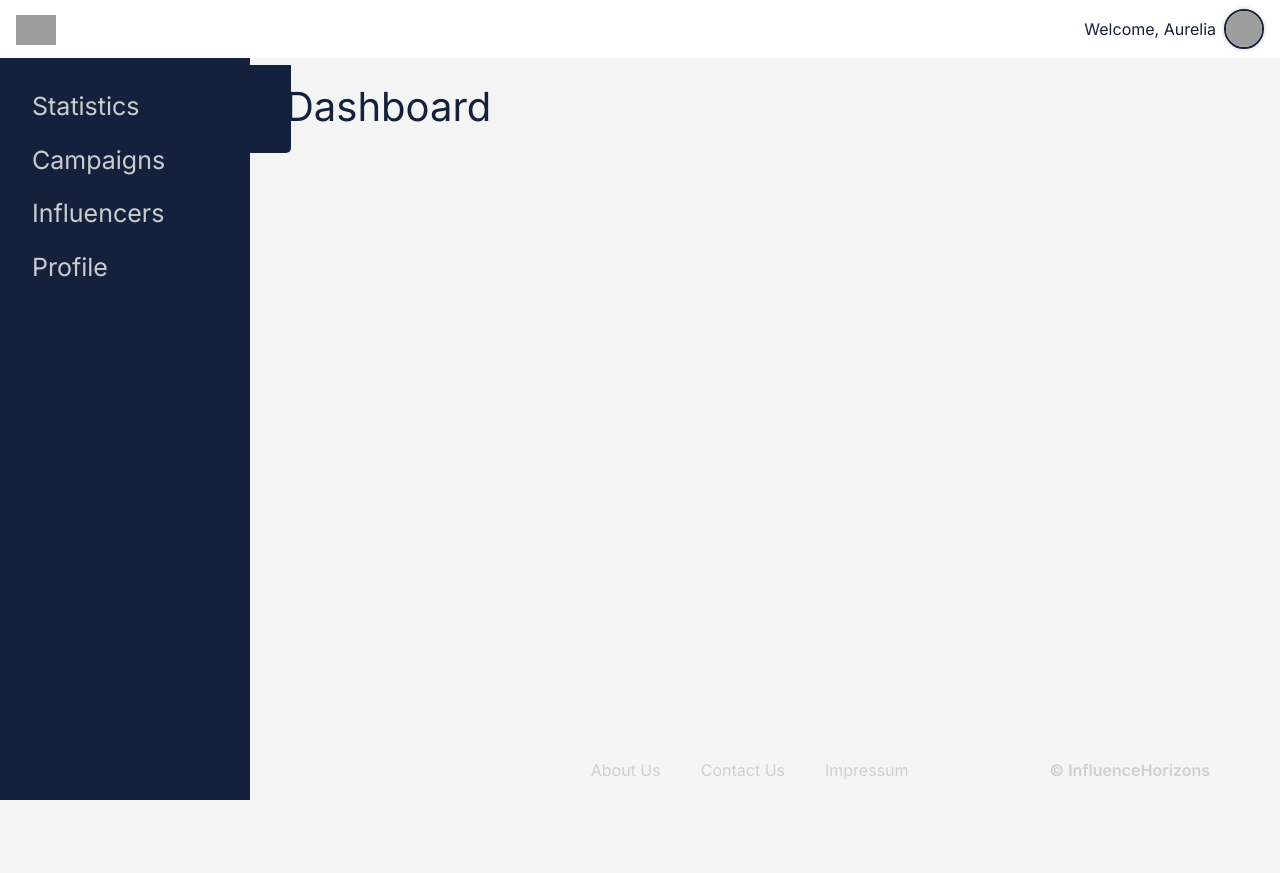
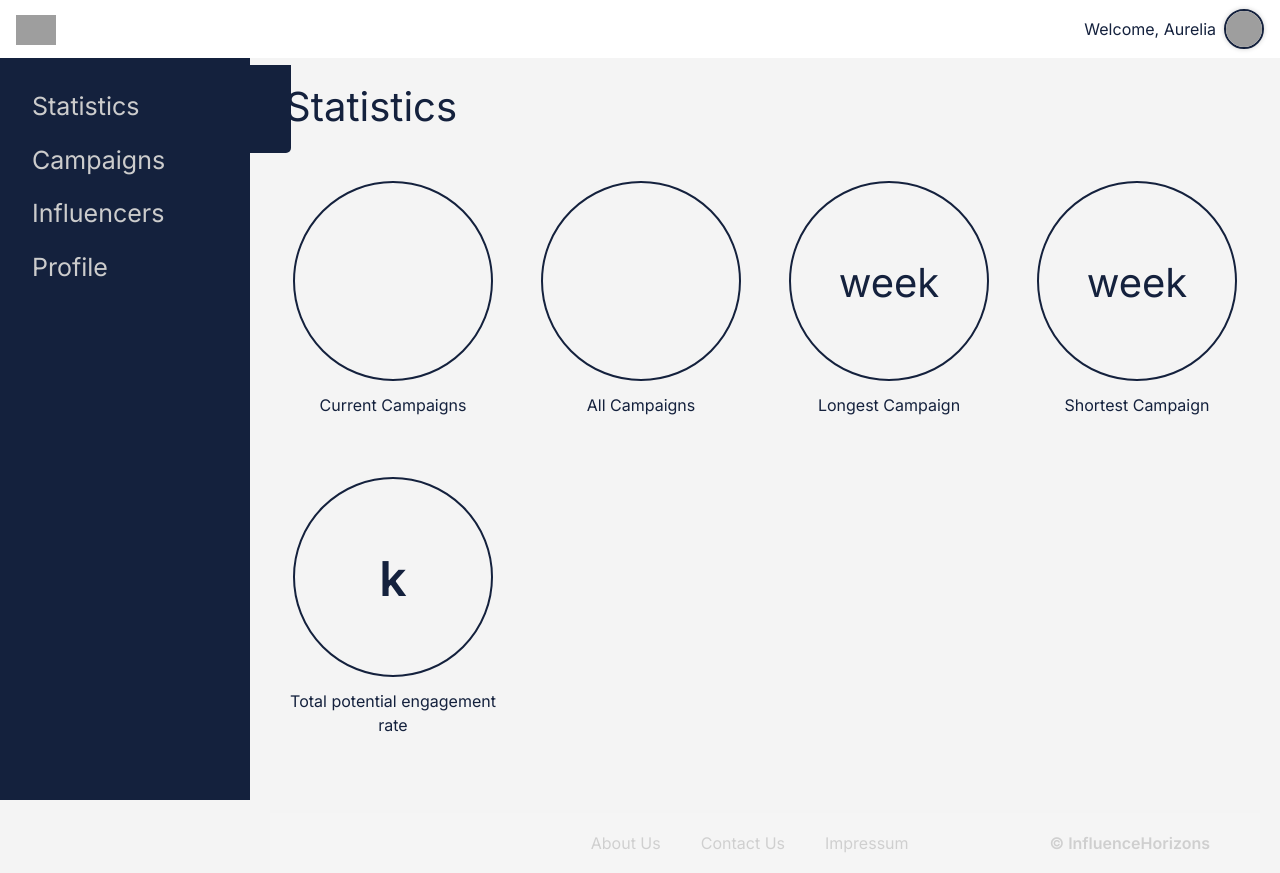
Before and after one commit to yousefarifalarif/influencehorizons, a Rails app: page /dashboard in a window 1280 px wide. Before the commit the page ends 800 px from the top, so only its background shows below. Run offline with Rails 7, Linux system fonts and the light colour scheme; a user stored in the database is signed in; data that the repository does not hold is empty; style sheets or scripts are compiled from the project's sources; some libraries are stand-ins or nearby versions; some web fonts are replaced; grey boxes are pictures that could not be loaded.

Commit message:
updated seed abd dashboard

```diff
--- a/app/assets/stylesheets/application.scss
+++ b/app/assets/stylesheets/application.scss
@@ -15,3 +15,7 @@
 a, a:hover {
   text-decoration: none;
 }
+
+h1 {
+  margin-bottom: 50px;
+}
--- a/app/assets/stylesheets/components/_card_campaign.scss
+++ b/app/assets/stylesheets/components/_card_campaign.scss
@@ -5,6 +5,12 @@
   padding: 32px;
   display: flex;
   border-bottom: 1px solid rgba(20,33,61,0.5);
+  h6 {
+    margin: 12px 0;
+  }
+  p {
+    margin: 0 0 4px 0;
+  }
 }
 
 .card-campaign:hover {
@@ -12,7 +18,10 @@
 }
 
 .card-campaign-info {
-  flex-grow: 1;
+  width:560px;
+}
+.card-campaign-proposals {
+  flex-grow:1;
 }
 
 .card-campaign-ivs {
--- a/app/assets/stylesheets/components/_card_proposal.scss
+++ b/app/assets/stylesheets/components/_card_proposal.scss
@@ -7,12 +7,15 @@
   justify-content: space-between;
   border-bottom: 1px solid rgba(20,33,61,0.5);
   p {
-    margin: 0 16px;
+    margin: 0;
   }
   h6 {
-    margin: 0 120px 0 16px;
+    margin: 0 0 0 24px;
+    width: 320px;
   }
 }
+
+
 
 .card-proposal-title{
   margin-left: 50px;
--- /dev/null
+++ b/app/assets/stylesheets/components/_card_statistic.scss
@@ -0,0 +1,29 @@
+.cards-statistic {
+  margin-top: 20px;
+  display: grid;
+  grid-gap: 32px;
+  grid-template-columns: 1fr 1fr 1fr 1fr;
+}
+.card-statistic {
+  display: flex;
+  flex-direction: column;
+  justify-content: center;
+  align-items: center;
+  .card-statistic-circle {
+    line-height: 200px;
+    text-align: center;
+    height: 200px;
+    width: 200px;
+    border-radius: 50%;
+    border: 2px solid $blue;
+    color: $blue;
+    font-size: 40px;
+  }
+  p {
+    text-align: center;
+    padding: 12px 0;
+  }
+  strong {
+    font-size: 48px;
+  }
+}
--- a/app/assets/stylesheets/components/_index.scss
+++ b/app/assets/stylesheets/components/_index.scss
@@ -21,3 +21,6 @@
 
 // Log in & Sign Up
 @import "login_form";
+
+// Statistics
+@import "card_statistic";
--- a/app/controllers/application_controller.rb
+++ b/app/controllers/application_controller.rb
@@ -12,4 +12,7 @@
     devise_parameter_sanitizer.permit(:account_update, keys: attributes)
   end
 
+  def after_sign_in_path_for(resource)
+    dashboard_path
+  end
 end
--- a/app/controllers/businesses_controller.rb
+++ b/app/controllers/businesses_controller.rb
@@ -25,7 +25,6 @@
     redirect_to business_path(@business)
   end
 
-
   private
 
   def set_user
--- a/app/controllers/pages_controller.rb
+++ b/app/controllers/pages_controller.rb
@@ -4,6 +4,18 @@
   def home
   end
 
-  def show
+  def dashboard
+    if current_user.business
+      @sum_eng_rate = 0
+      @campaigns = current_user.business.campaigns
+
+      @campaigns.each do |campaign|
+        campaign.proposals.each do |proposal|
+          @sum_eng_rate += proposal.influencer.ig_followers if proposal.accepted
+        end
+      end
+    elsif current_user.influencer
+      # TODO
+    end
   end
 end
--- a/app/models/campaign.rb
+++ b/app/models/campaign.rb
@@ -1,5 +1,6 @@
 class Campaign < ApplicationRecord
   belongs_to :business
   has_many :proposals, dependent: :destroy
+  has_many :influencers, through: :proposals
   validates :name, :location, :start_date, :end_date, :description, :budget, presence: true
 end
--- a/app/views/pages/dashboard.html.erb
+++ b/app/views/pages/dashboard.html.erb
@@ -1,3 +1,39 @@
 <div class="container py-5">
-  <h1>Dashboard</h1>
+  <h1>Statistics</h1>
+  <div class="cards-statistic">
+    <div class="card-statistic">
+      <div class="card-statistic-circle">
+        <strong><%= @campaigns.select { |c| !c.archived }.size %></strong>
+      </div>
+      <p>Current Campaigns</p>
+    </div>
+    <div class="card-statistic">
+      <div class="card-statistic-circle">
+        <strong><%= @campaigns.size %></strong>
+      </div>
+      <p>All Campaigns</p>
+    </div>
+    <div class="card-statistic">
+      <div class="card-statistic-circle">
+        <% campaign = @campaigns.max_by { |c| c.end_date - c.start_date } %>
+        <% weeks = (( campaign.end_date - campaign.start_date ) / 7 ).ceil %>
+        <%= weeks.to_s + " #{weeks > 1 ? 'weeks' : 'week'}" %>
+      </div>
+      <p>Longest Campaign</p>
+    </div>
+    <div class="card-statistic">
+      <div class="card-statistic-circle">
+        <% campaign = @campaigns.min_by { |c| c.end_date - c.start_date } %>
+        <% weeks = (( campaign.end_date - campaign.start_date ) / 7 ).ceil %>
+        <%= weeks.to_s + " #{weeks > 1 ? 'weeks' : 'week'}" %>
+      </div>
+      <p>Shortest Campaign</p>
+    </div>
+    <div class="card-statistic">
+      <div class="card-statistic-circle">
+        <strong><%= @sum_eng_rate % 1000 %>k</strong>
+      </div>
+      <p>Total potential engagement rate</p>
+    </div>
+  </div>
 </div>
--- a/app/views/shared/_collaborations_tab.html.erb
+++ b/app/views/shared/_collaborations_tab.html.erb
@@ -10,7 +10,7 @@
   </div>
   <div class="card-container" data-dropdown-target="container">
     <% @proposals.each do |proposal| %>
-      <% if proposal.accepted && proposal.status != "closed" %>
+      <% if proposal.accepted && proposal.status != "Completed" %>
         <%= render 'shared/proposal_card', proposal: proposal %>
       <% end %>
     <% end %>
@@ -38,7 +38,7 @@
   </div>
   <div class="card-container" data-dropdown-target="container">
     <% @proposals.each do |proposal| %>
-      <% if proposal.accepted && proposal.status == "closed"  %>
+      <% if proposal.accepted && proposal.status == "Completed"  %>
         <%= render 'shared/proposal_card', proposal: proposal %>
       <% end %>
     <% end %>
--- a/app/views/shared/_proposal_card.erb
+++ b/app/views/shared/_proposal_card.erb
@@ -1,5 +1,4 @@
 <div class="card-proposal">
-
   <% if proposal.influencer %>
     <%= cl_image_tag proposal.influencer.photo.key, class:"avatar-bordered large" %>
     <h6>
--- a/config/routes.rb
+++ b/config/routes.rb
@@ -1,5 +1,5 @@
 Rails.application.routes.draw do
-  devise_for :users, controllers: { registrations: "users/registrations"}
+  devise_for :users, controllers: { registrations: "users/registrations" }
 
   root to: 'pages#home'
   get 'dashboard', to: 'pages#dashboard', as: :dashboard
```
Also changed, not shown: app/javascript/packs/application.js (+0 -8 lines), app/views/campaigns/_campaign_cards.html.erb (+9 -5 lines), db/seeds.rb (+13 -3 lines). Lines whose indentation alone changed are shown as unchanged.
